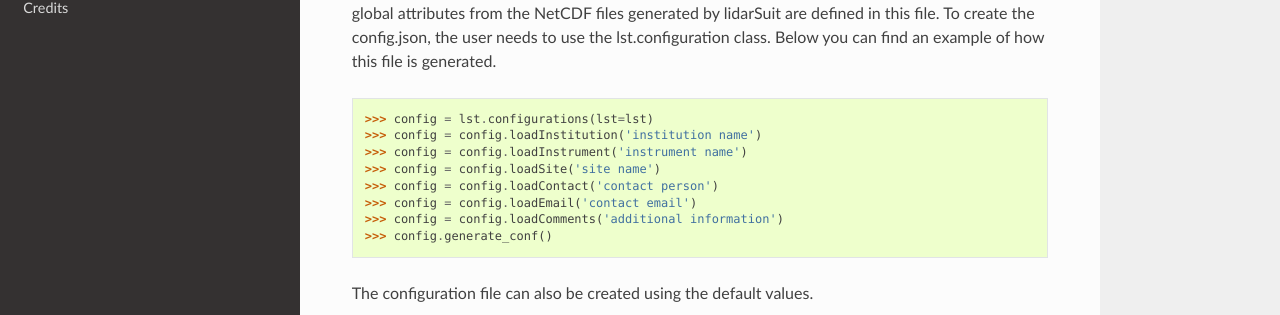
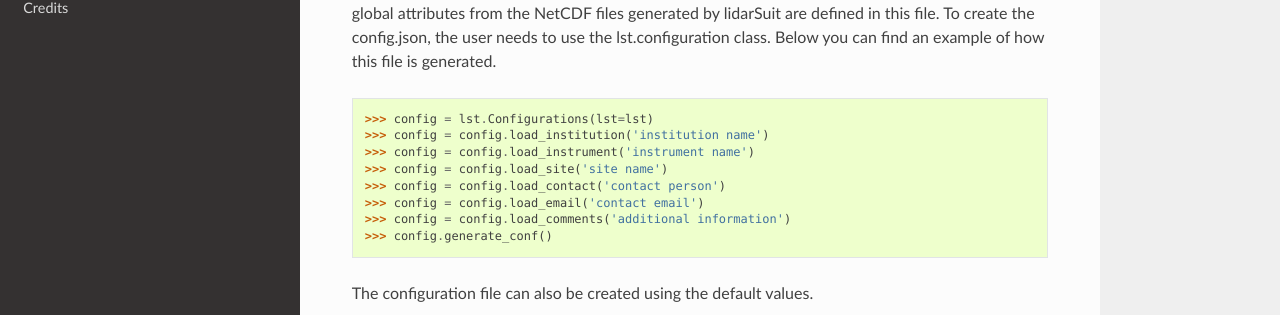
Before and after one commit to jdiasn/lidarwind, a Sphinx documentation site: the page built from docs/usage.rst, in a window 1280 px wide and 1111 px high. Shown: the part 353-668 px from the top of the window. Built offline with Sphinx 7.4.7 and the Read the Docs theme 2.0.0, drawn with Linux system fonts in a browser that asks for light colours; formulas are drawn with MathJax 3; pages that are not in the unit, such as notebooks, are missing from menus; the version number could not be read and is left out.

Commit message:
replacing camel case by snake case

```diff
--- a/docs/usage.rst
+++ b/docs/usage.rst
@@ -17,13 +17,13 @@
 
 .. code-block:: python
 
-    >>> config = lst.configurations(lst=lst)
-    >>> config = config.loadInstitution('institution name')
-    >>> config = config.loadInstrument('instrument name')
-    >>> config = config.loadSite('site name')
-    >>> config = config.loadContact('contact person')
-    >>> config = config.loadEmail('contact email')
-    >>> config = config.loadComments('additional information')
+    >>> config = lst.Configurations(lst=lst)
+    >>> config = config.load_institution('institution name')
+    >>> config = config.load_instrument('instrument name')
+    >>> config = config.load_site('site name')
+    >>> config = config.load_contact('contact person')
+    >>> config = config.load_email('contact email')
+    >>> config = config.load_comments('additional information')
     >>> config.generate_conf()
 
 The configuration file can also be created using the default values.
```
Also changed, not shown: 1 other file.
